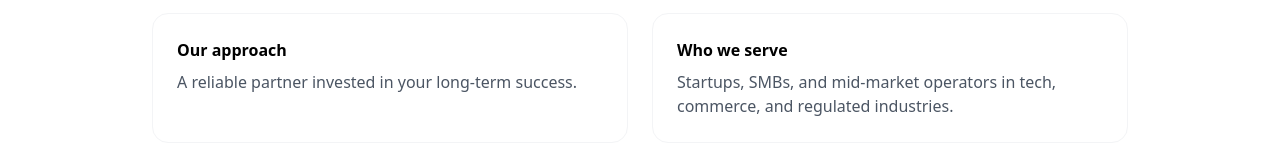
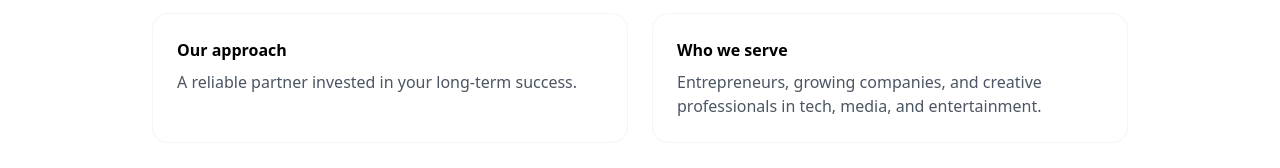
Before and after one commit to ajdreams17/Ascentlegal, a Next.js app: page /about in a window 1280 px wide. Shown: the part 434-602 px from the top of the page. Built offline with nearby package versions, Linux system fonts and the light colour scheme.

Commit message:
Update page.jsx

```diff
--- a/app/about/page.jsx
+++ b/app/about/page.jsx
@@ -57,8 +57,7 @@ export default function AboutPage() {
         <div className="rounded-2xl border border-gray-100 bg-white p-6">
           <h3 className="font-semibold">Who we serve</h3>
           <p className="text-gray-600 mt-2">
-            Startups, SMBs, and mid-market operators in tech, commerce, and regulated industries.
-          </p>
+Entrepreneurs, growing companies, and creative professionals in tech, media, and entertainment.          </p>
         </div>
       </div>
 
```
